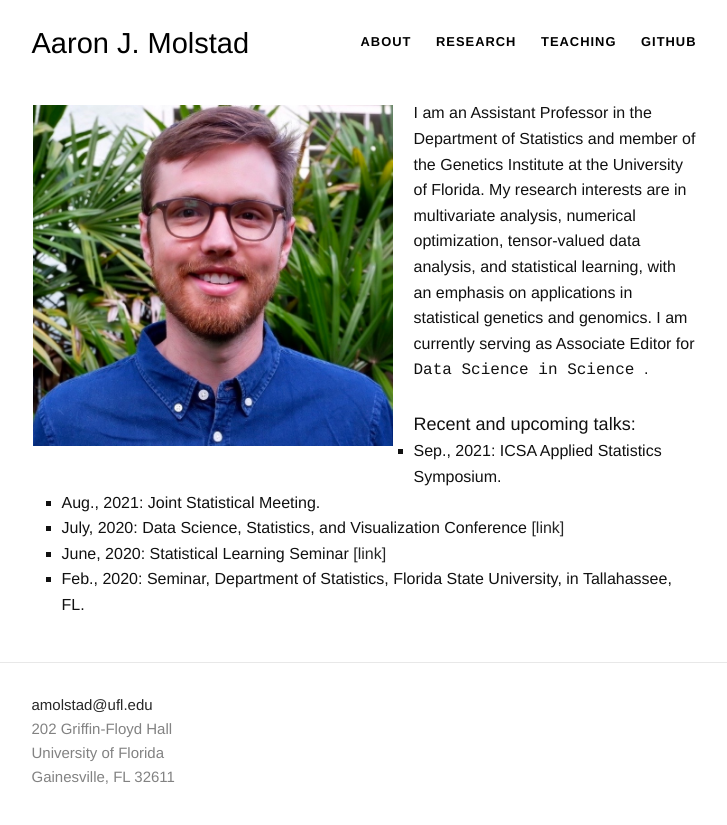
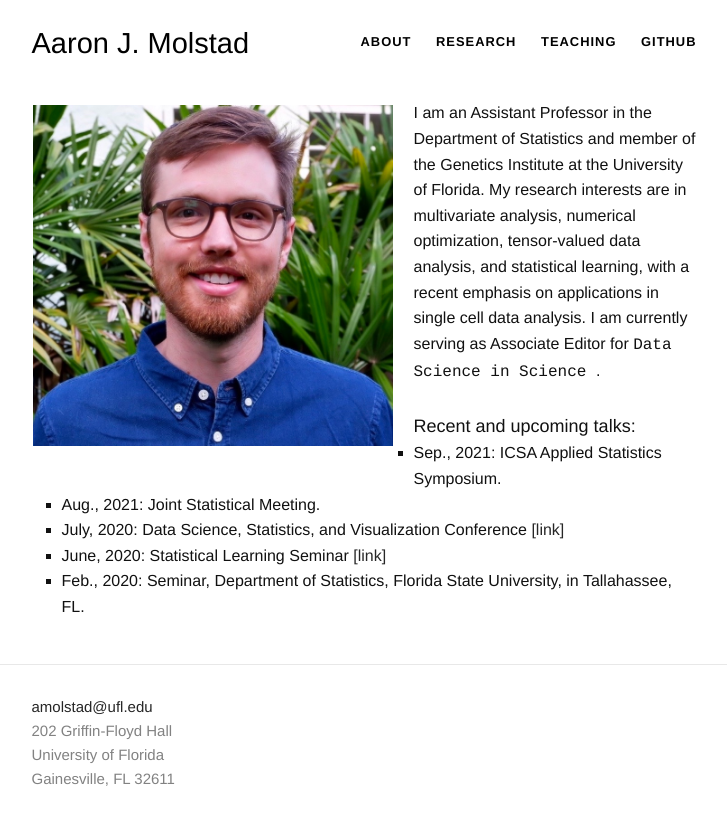
Before and after one commit to ajmolstad/ajmolstad.github.io, a Jekyll site: the page built from index.html, in a window 1280 px wide. Shown: the top 825 px of the page, without its empty margins (276-1003 px from the left). Built offline with Jekyll 4.4.1, drawn with Linux system fonts in a browser that asks for light colours.

Commit message:
Update index.html

```diff
--- a/index.html
+++ b/index.html
@@ -21,7 +21,7 @@ layout: default
 <dd></dd>
 </dl>
 <font size="3">
-	I am an Assistant Professor in the Department of Statistics and member of the Genetics Institute at the University of Florida. My research interests are in multivariate analysis, numerical optimization, tensor-valued data analysis, and statistical learning, with an emphasis on applications in statistical genetics and genomics. I am currently serving as Associate Editor for <font style="font-family:courier"> Data Science in Science </font>.
+	I am an Assistant Professor in the Department of Statistics and member of the Genetics Institute at the University of Florida. My research interests are in multivariate analysis, numerical optimization, tensor-valued data analysis, and statistical learning, with a recent emphasis on applications in single cell data analysis. I am currently serving as Associate Editor for <font style="font-family:courier"> Data Science in Science </font>.
 <!-- <p style="font-family:courier;font-size:130%;">
 Assistant Professor  <br>
 Department of Statistics <br>
```
